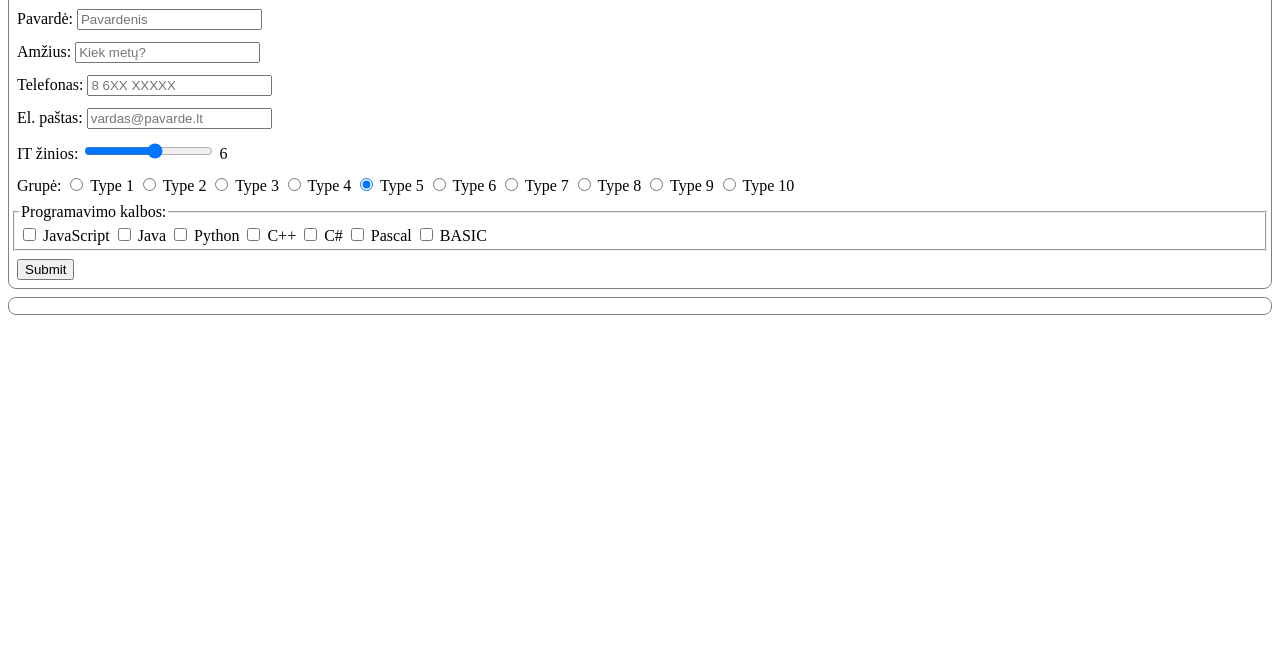
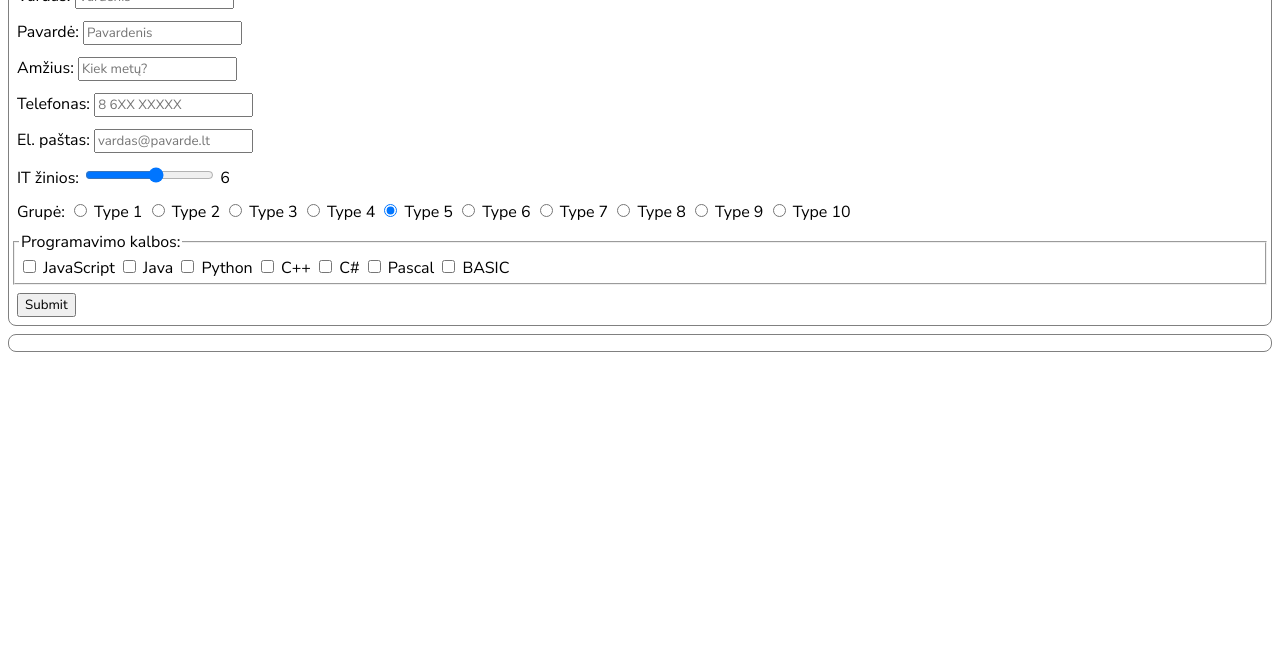
Before and after one commit to expresas/studentai, a plain HTML site: page index.html in a window 1280 px wide. Shown: the part 137-800 px from the top of the page. Drawn offline with Linux system fonts and the light colour scheme.

Commit message:
pastilizuota

```diff
--- a/index.html
+++ b/index.html
@@ -7,6 +7,9 @@
   <title>Studentai</title>
   <link rel="stylesheet" href="style.css">
   <script src="script.js" defer></script>
+  <style>
+    @import url('https://fonts.googleapis.com/css2?family=Nunito+Sans:ital,wght@0,400;0,700;1,400;1,700&display=swap');
+    </style>
 </head>
 <body>
     <div class="wrapper">
--- a/style.css
+++ b/style.css
@@ -1,5 +1,6 @@
 * {
   box-sizing: border-box;
+  font-family: 'Nunito Sans', sans-serif;
 }
 
 .wrapper {
```
